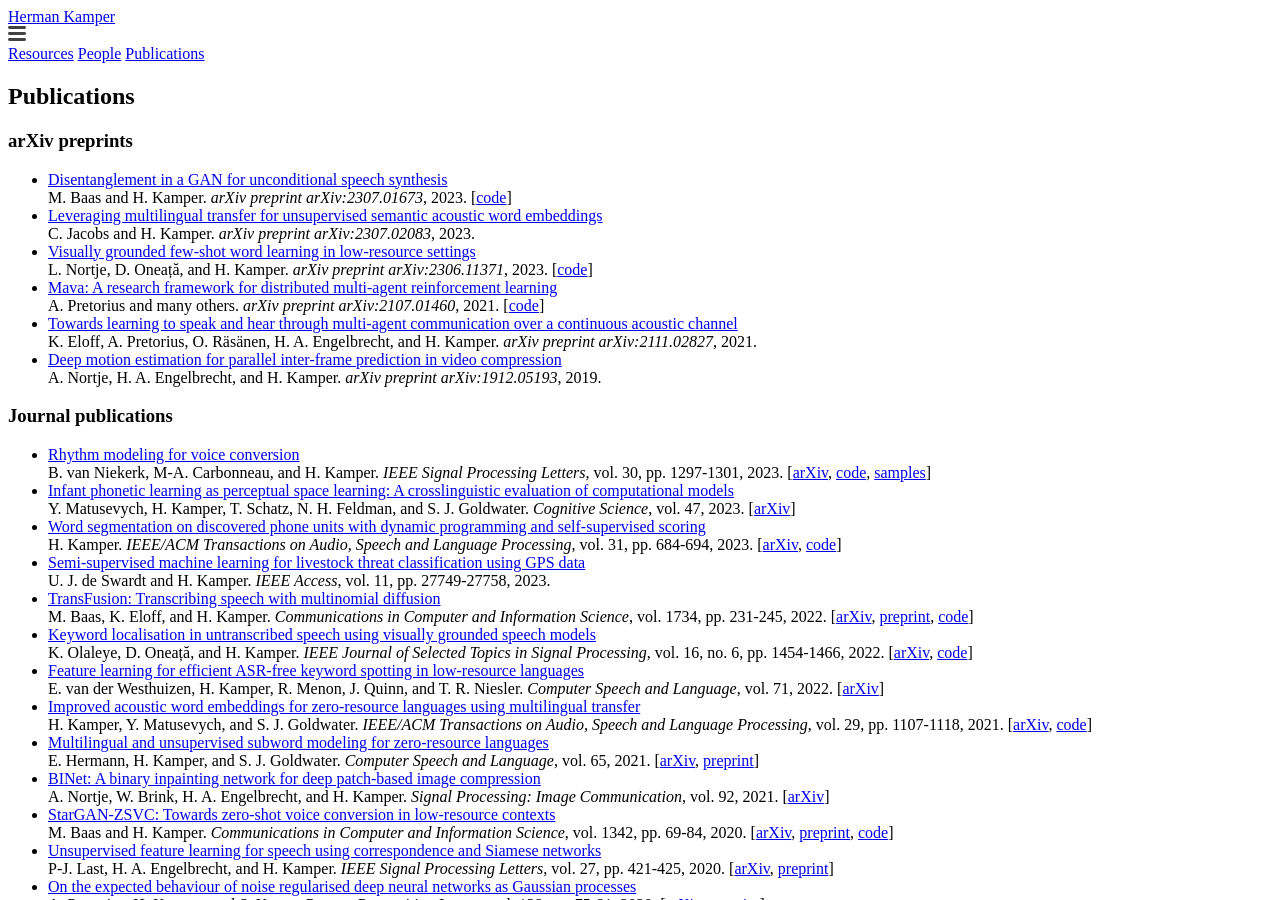
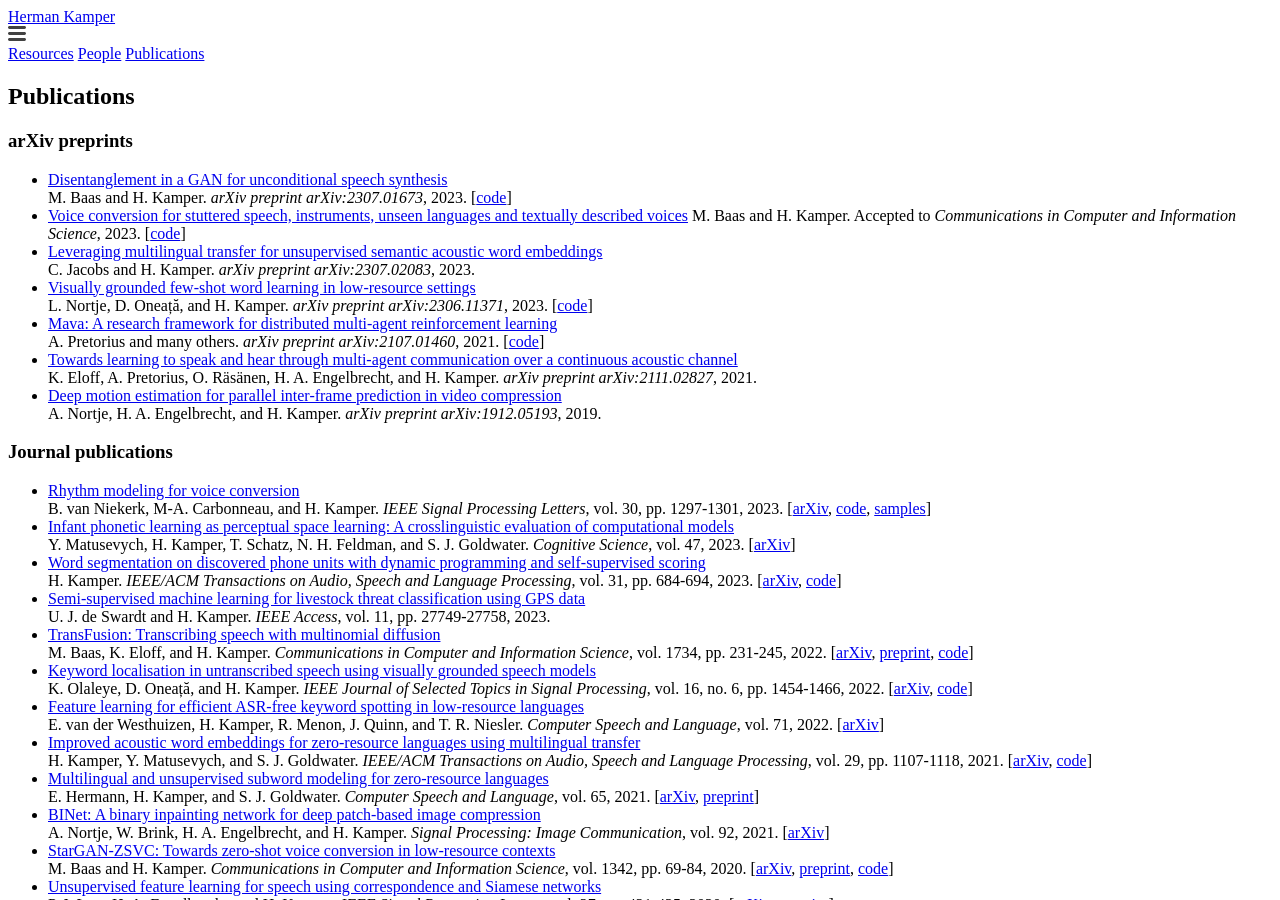
Before and after one commit to kamperh/kamperh.github.io, a Jekyll site: the page built from publications.md, in a window 1280 px wide and 900 px high. Built offline with Jekyll 4.4.1, drawn with Linux system fonts in a browser that asks for light colours; a style sheet for code colours, icons or effects is not loaded.

Commit message:
Update publications.md

```diff
--- a/publications.md
+++ b/publications.md
@@ -13,6 +13,8 @@ order: 3
 
 - [Disentanglement in a GAN for unconditional speech synthesis](https://arxiv.org/abs/2307.01673)
   M. Baas and H. Kamper. *arXiv preprint arXiv:2307.01673*, 2023. [[code](https://github.com/RF5/simple-asgan/)]
+- [Voice conversion for stuttered speech, instruments, unseen languages and textually described voices](https://arxiv.org/abs/2310.08104)
+  M. Baas and H. Kamper. Accepted to *Communications in Computer and Information Science*, 2023. [[code](https://rf5.github.io/sacair2023-knnvc-demo/)]
 - [Leveraging multilingual transfer for unsupervised semantic acoustic word embeddings](https://arxiv.org/abs/2307.02083)
   C. Jacobs and H. Kamper. *arXiv preprint arXiv:2307.02083*, 2023.
 - [Visually grounded few-shot word learning in low-resource settings](https://arxiv.org/abs/2306.11371)
```
